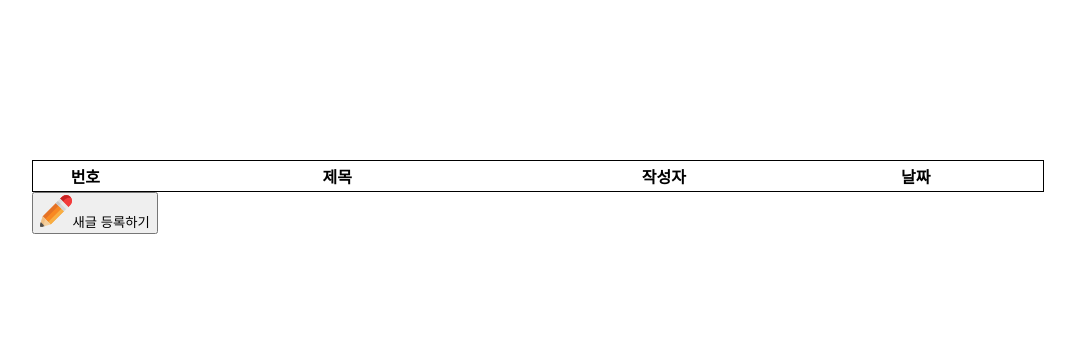
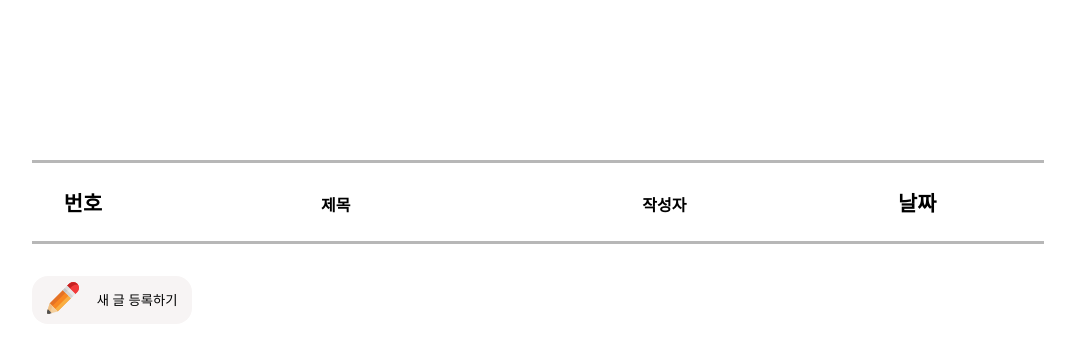
Before and after one commit to minngaeng/board, a Next.js app: page /src/components/commons/units/board/list/BoardList.presenter in a window 1280 px wide. Shown: the top 352 px of the page, without its empty margins (102-1177 px from the left). Built offline with nearby package versions, Linux system fonts and the light colour scheme.

Commit message:
Modify: style _ boardWrite&boardList

```diff
--- a/pages/src/components/commons/units/board/list/BoardList.presenter.tsx
+++ b/pages/src/components/commons/units/board/list/BoardList.presenter.tsx
@@ -10,7 +10,7 @@ export default function BoardListUI(props: IBOARDLISTUIProps): JSX.Element {
         <S.BoardListHeadWriter>작성자</S.BoardListHeadWriter>
         <S.BoardListHeadDate>날짜</S.BoardListHeadDate>
         {props.data?.fetchBoards.map((el) => (
-          <tr id={el._id} onClick={props.onClickMoveDetail}>
+          <S.TableRow id={el._id} onClick={props.onClickMoveDetail}>
             <S.BoardListContents>
               {el._id.slice(-4).toUpperCase()}
             </S.BoardListContents>
@@ -19,17 +19,17 @@ export default function BoardListUI(props: IBOARDLISTUIProps): JSX.Element {
             <S.BoardListContents>
               {el.createdAt.split('T')[0]}
             </S.BoardListContents>
-          </tr>
+          </S.TableRow>
         ))}
       </S.BoardListTable>
-      <div>
-        <button onClick={props.onClickMoveBoardNew}>
+      <S.ButtonWrapper>
+        <S.NewPost onClick={props.onClickMoveBoardNew}>
           <S.PencilImage>
             <img src="/image/pencil.png" />
           </S.PencilImage>
-          <span>새글 등록하기</span>
-        </button>
-      </div>
+          <p>새 글 등록하기</p>
+        </S.NewPost>
+      </S.ButtonWrapper>
     </S.BoardListUI>
   );
 }
--- a/pages/src/components/commons/units/board/list/BoardList.style.ts
+++ b/pages/src/components/commons/units/board/list/BoardList.style.ts
@@ -6,36 +6,70 @@ export const BoardListUI = styled.div`
 `;
 
 export const BoardListTable = styled.table`
-  border: 1px solid black;
+  border: 3px solid #b7b7b7;
   width: 100%;
+  border-top: 3px solid #b7b7b7;
+  border-right: none;
+  border-left: none;
+  border-collapse: collapse;
 `;
 
 export const BoardListHeadNumber = styled.th`
   width: 10%;
+  padding: 1.5rem 0;
+  font-size: 1.3rem;
 `;
 
 export const BoardListHeadTitle = styled.th`
   width: 40%;
+  padding: 1.5rem 0;
+  font-size: 1rem;
 `;
 
 export const BoardListHeadWriter = styled.th`
   width: 25%;
+  padding: 1.5rem 0;
+  font-size: 1rem;
 `;
 
 export const BoardListHeadDate = styled.th`
   width: 25%;
+  padding: 1.5rem 0;
+  font-size: 1.3rem;
+`;
+
+export const TableRow = styled.tr`
+  &:hover {
+    color: #8f99f7;
+  }
 `;
 
 export const BoardListContents = styled.td`
   text-align: center;
   padding: 1rem 0;
   cursor: pointer;
-
-  :hover {
-    color: blue;
-  }
+  border-top: 1px solid #b7b7b7;
 `;
 
 export const PencilImage = styled.div`
   display: inline;
 `;
+
+export const ButtonWrapper = styled.div`
+  margin: 2rem 0;
+`;
+
+export const NewPost = styled.button`
+  border: none;
+  background-color: #f7f4f4;
+  width: 10rem;
+  border-radius: 1rem;
+  display: flex;
+  align-items: center;
+  justify-content: space-around;
+  cursor: pointer;
+
+  &:hover {
+    background-color: #e2e2e2;
+  }
+`;
```
Also changed, not shown: pages/src/components/commons/units/board/write/BoardWrite.style.ts (+22 -14 lines).
